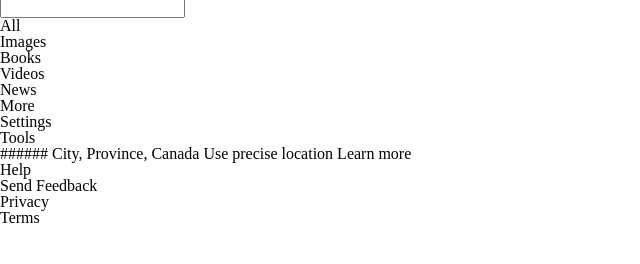
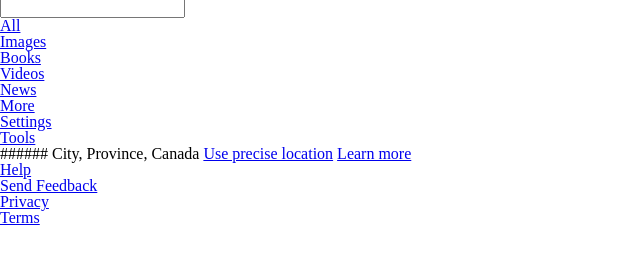
Before and after one commit to Austin-Jackowski/googlesearchresultsremake, a plain HTML site: page index.html in a window 1280 px wide. Shown: the part 36-300 px from the top of the page, without its empty margins (0-640 px from the left). Drawn offline with Linux system fonts and the light colour scheme.

Commit message:
Fix header/footer links

```diff
--- a/index.html
+++ b/index.html
@@ -12,7 +12,9 @@
   <body>
     <header> <!--Divided header into two halves - top(searchbar) and bottom(searchtype)-->
       <div class="top-header">
-        <div class="logo"><img href="images/googlelogo.png" width="90px" height="30px"></div>
+        <div class="logo">
+          <a href="#"><img href="images/googlelogo.png" width="90px" height="30px"></a>
+        </div>
         <div class="searchform"> <!-- maybe use googlogo w/ alt attr as label?-->
           <form action="#" method="#">
             <input type="text">
@@ -22,14 +24,14 @@
       </div>
       <nav class="searchtype">
         <ul>
-          <li>All</li>
-          <li>Images</li>
-          <li>Books</li>
-          <li>Videos</li>
-          <li>News</li>
-          <li>More</li>
-          <li>Settings</li>
-          <li>Tools</li>
+          <li><a href="#">All</a></li>
+          <li><a href="#">Images</a></li>
+          <li><a href="#">Books</a></li>
+          <li><a href="#">Videos</a></li>
+          <li><a href="#">News</a></li>
+          <li><a href="#">More</a></li>
+          <li><a href="#">Settings</a></li>
+          <li><a href="#">Tools</a></li>
         </ul>
       </nav>
     </header>
@@ -40,15 +42,15 @@
 
     <footer>
       <div class="geoinfo"><span>###### City, Province, Canada</span>
-        <a>Use precise location</a>
-        <a>Learn more</a>
+        <a href="#">Use precise location</a>
+        <a href="#">Learn more</a>
       </div>
       <nav>
         <ul>
-          <li>Help</li>
-          <li>Send Feedback</li>
-          <li>Privacy</li>
-          <li>Terms</li>
+          <li><a href="#">Help</a></li>
+          <li><a href="#">Send Feedback</a></li>
+          <li><a href="#">Privacy</a></li>
+          <li><a href="#">Terms</a></li>
         </ul>
       </nav>
     </footer>
```
